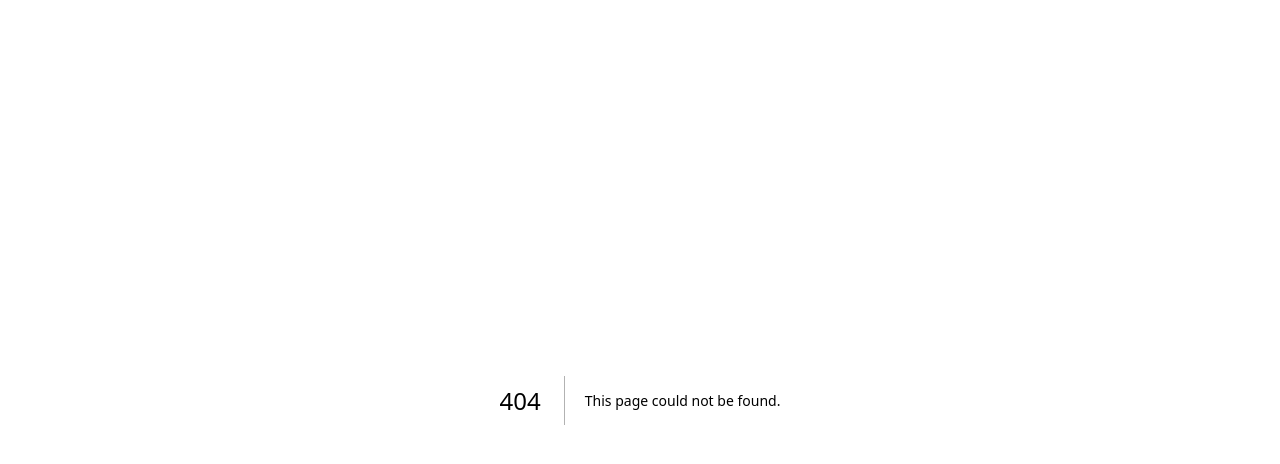
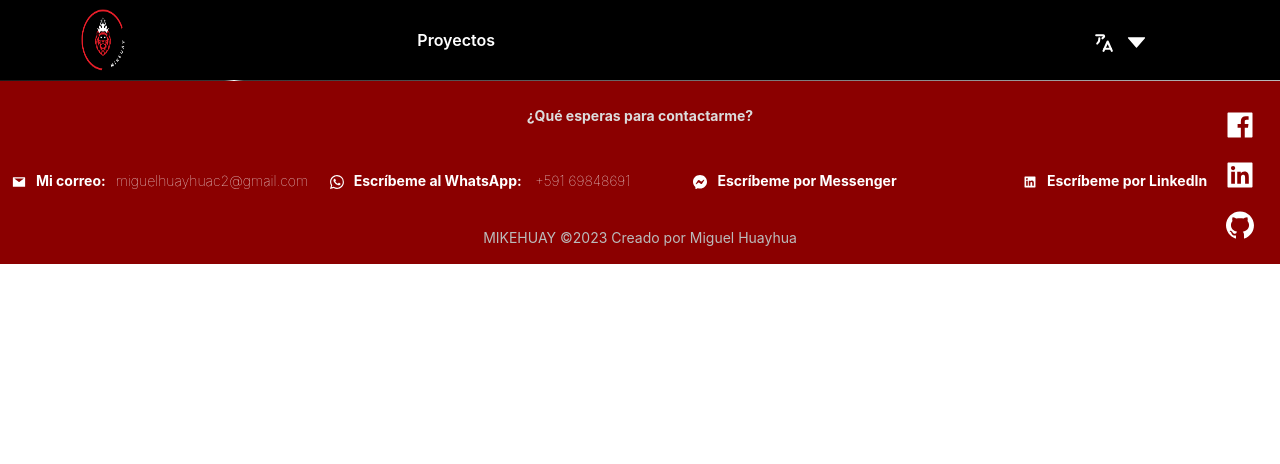
Before and after one commit to miguelhuayhua/portafolio, a Next.js app: page /proyectos in a window 1280 px wide. Before the commit this address had no page. Shown: the top 464 px of the page. Built offline with nearby package versions, Linux system fonts and the light colour scheme.

Commit message:
añadirmos la ruta inicial de /proyectos

```diff
--- a/app/components/estilos.scss
+++ b/app/components/estilos.scss
@@ -28,6 +28,30 @@ nav {
   }
 }
 
+//SOCIAL MEDIA
+.social-media {
+  margin-right: 15px;
+  z-index: 1000;
+  position: fixed;
+  right: 0;
+  top: 100px;
+  display: flex;
+  flex-direction: column !important;
+  li {
+    text-decoration: none !important;
+    list-style: none;
+    display: flex;
+    align-items: center;
+    justify-content: center;
+    width: 50px;
+    height: 50px;
+    background-color: rgb(139, 0, 0);
+    .icon {
+      color: white;
+      font-size: 2em;
+    }
+  }
+}
 //DROPDOWN
 .drop-btn {
   text-decoration: none;
@@ -78,7 +102,8 @@ nav {
   color: white;
   font-weight: 600;
   border-radius: 0;
-  border-bottom: 1px solid rgb(156, 0, 0);
+  border-bottom: 1px solid rgb(68, 20, 20);
+  padding: 30px 0;
   &:hover {
     color: rgb(186, 61, 61);
   }
@@ -168,6 +193,7 @@ footer {
   -webkit-user-select: text;
   -moz-user-select: text;
   user-select: text;
+  padding: 20px 0;
   font-weight: 100;
   text-align: center;
   color: white !important;
@@ -182,3 +208,18 @@ footer {
     text-align: center;
   }
 }
+
+@media (max-width: 768px) {
+
+  //SOCIAL MEDIA
+  .social-media {
+    margin-right: 0px !important;
+    li {
+      width: 30px !important;
+      height: 30px !important;
+      .icon {
+        font-size: 1em !important;
+      }
+    }
+  }
+}
--- a/app/components/footer.tsx
+++ b/app/components/footer.tsx
@@ -19,14 +19,14 @@ const Footer = () => {
 
                     </div>
                 </Col>
-                <Col span={6}>
+                <Col span={24} sm={{ span: 12 }} lg={{ span: 8 }} xl={{ span: 6 }}>
                     <p className='info-light'>
                         <AiFillMail />
                         <b>Mi correo:</b>
                         miguelhuayhuac2@gmail.com
                     </p>
                 </Col>
-                <Col span={6}>
+                <Col span={24} sm={{ span: 12 }} lg={{ span: 8 }} xl={{ span: 6 }}>
                     <p className='info-light'>
                         <Link target='_blank' className='link' passHref href={"https://api.whatsapp.com/send?phone=59169848691&text=¡Hola! Quiero saber más sobre tus servicios."}>
                             <BsWhatsapp />
@@ -35,7 +35,7 @@ const Footer = () => {
                         </Link>
                     </p>
                 </Col>
-                <Col span={6}>
+                <Col span={24} sm={{ span: 12 }} lg={{ span: 8 }} xl={{ span: 6 }}>
                     <p className='info-light'>
                         <Link target='_blank' className='link' passHref href={"https://www.messenger.com/t/100056301607149?text=Hola%2C%20estoy%20interesado%20con%20tus%20servicios%20freelance%2C%20%C2%BFpuedes%20darme%20m%C3%A1s%20informaci%C3%B3n%3F"}>
                             <BsMessenger />
@@ -44,7 +44,7 @@ const Footer = () => {
                         </Link>
                     </p>
                 </Col>
-                <Col span={6}>
+                <Col span={24} sm={{ span: 12 }} lg={{ span: 8 }} xl={{ span: 6 }}>
                     <p className='info-light'>
                         <Link target='_blank' className='link' passHref href={"https://www.linkedin.com/messaging/compose?recipient=miguel-huayhua"}>
                             <AiFillLinkedin />
--- /dev/null
+++ b/app/components/social.tsx
@@ -0,0 +1,37 @@
+"use client";
+import { Tooltip } from "antd";
+//estilos
+import Link from "next/link";
+//icons
+import { AiFillFacebook, AiFillLinkedin, AiFillGithub } from 'react-icons/ai';
+export default function Social() {
+
+    return (
+        <div className="social-media to-left">
+            <ul>
+                <li>
+                    <Tooltip title="Facebook" placement="leftTop">
+                        <Link target="_blank" href={"https://www.facebook.com/profile.php?id=100056301607149"}>
+                            <AiFillFacebook className="icon" />
+                        </Link>
+                    </Tooltip>
+                </li>
+                <li>
+                    <Tooltip title="LinkedIn" placement="leftTop">
+                        <Link target="_blank" href={"https://www.linkedin.com/in/miguel-huayhua/"}>
+                            <AiFillLinkedin className="icon" />
+                        </Link>
+
+                    </Tooltip>
+                </li>
+                <li>
+                    <Tooltip title="GitHub" placement="leftTop">
+                        <Link target="_blank" href={"https://github.com/miguelhuayhua"}>
+                            <AiFillGithub className="icon" />
+                        </Link>
+                    </Tooltip>
+                </li>
+            </ul>
+        </div>
+    )
+}
--- /dev/null
+++ b/app/proyectos/page.tsx
@@ -0,0 +1,30 @@
+"use client";
+
+import { Content } from "antd/es/layout/layout";
+import { Affix, Card, Carousel, Col, FloatButton, Row, Timeline, Tooltip } from "antd";
+import Image from 'next/legacy/image';
+//estilos
+import './estilos.scss'
+//icons
+import Particles from "react-tsparticles";
+import { loadFull } from "tsparticles";
+import Navbar from "../components/navbar";
+import Social from "../components/social";
+import Footer from "../components/footer";
+export default function Proyectos() {
+
+
+    return (
+        <div className="body">
+
+            <Navbar></Navbar>
+            <Social></Social>
+            <main >
+
+            </main >
+            <Footer />
+            <FloatButton.BackTop />
+
+        </div>
+    )
+}
```
Also changed, not shown: app/estilos.scss (+4 -14 lines), app/page.tsx (+6 -33 lines), app/proyectos/estilos.scss (added).
